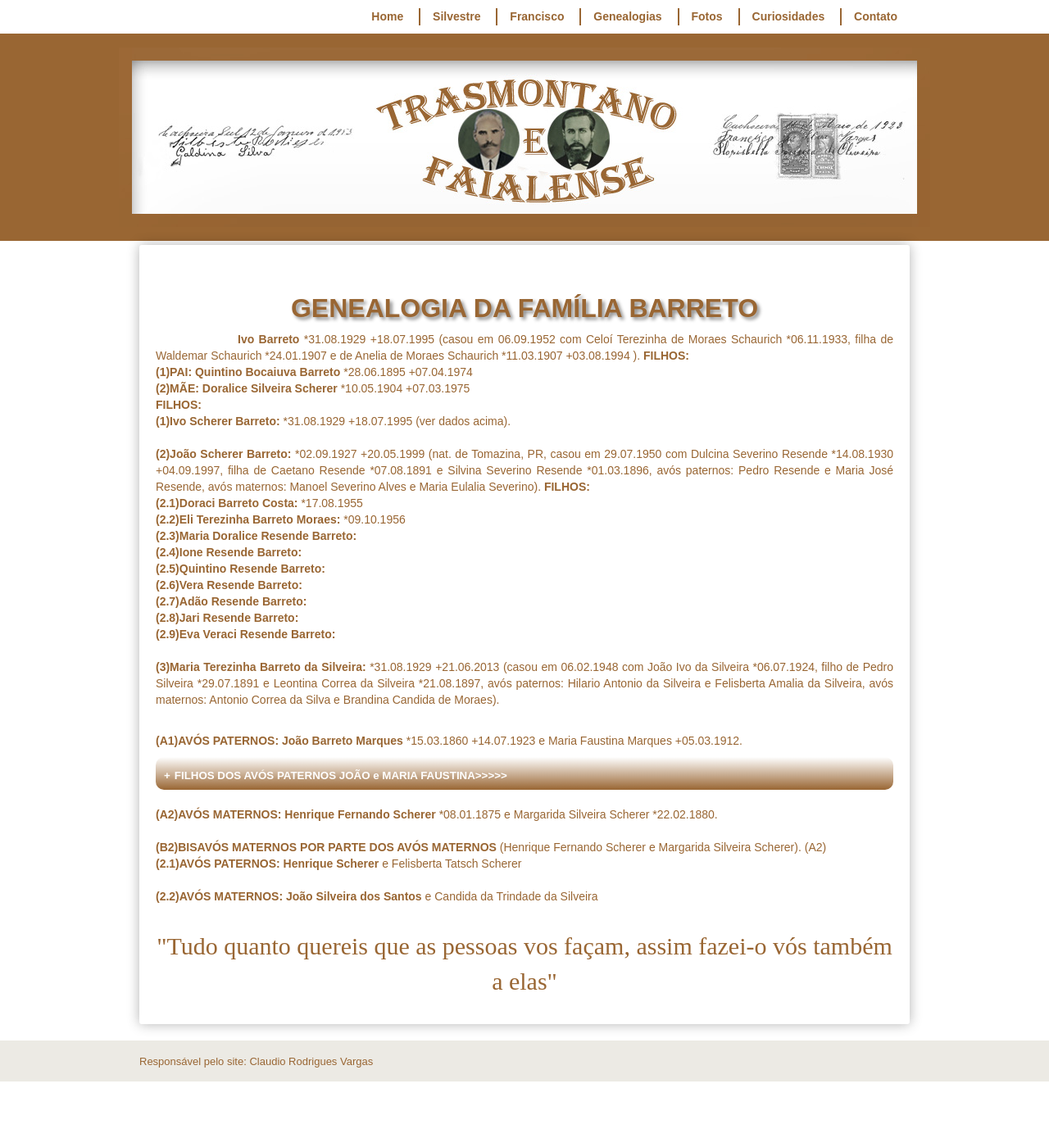
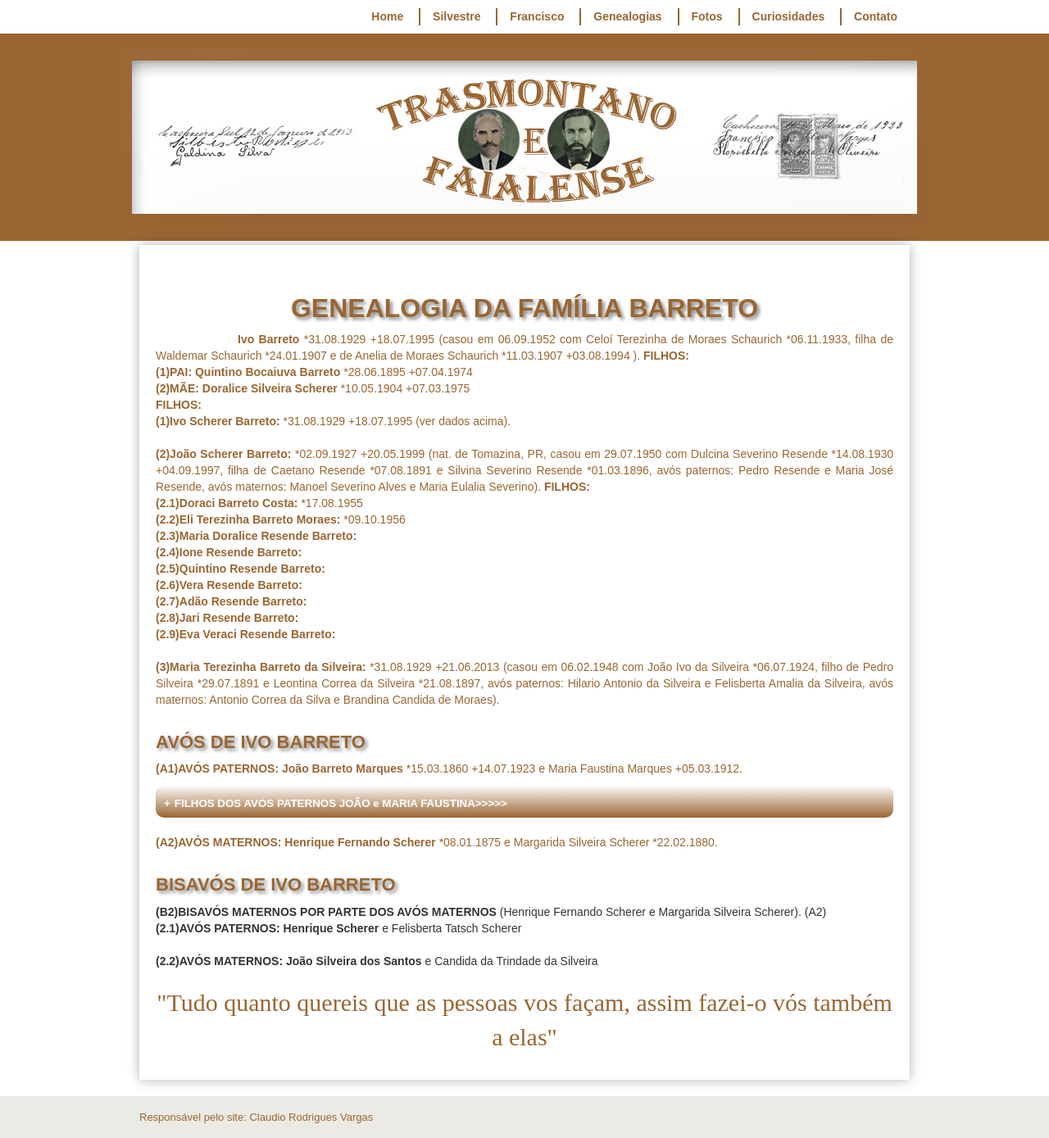
Before and after one commit to claudiovargas1955/claudiovargas1955.github.io, a Jekyll site: the page built from _pages/familia-barreto.html, in a window 1280 px wide. Shown: the whole page at 82% size. Built offline with Jekyll 4.4.1, drawn with Linux system fonts in a browser that asks for light colours; some web fonts are replaced; before the commit the page ends 1320 px from its top, so only the background shows below that.

Commit message:
Update familia-barreto.html

```diff
--- a/_pages/familia-barreto.html
+++ b/_pages/familia-barreto.html
@@ -120,7 +120,7 @@ Maria José Resende, avós maternos: Manoel Severino Alves e Maria Eulalia Sever
 <b>(3)Maria Terezinha Barreto da Silveira: </b>*31.08.1929 +21.06.2013 (casou em 06.02.1948 com João Ivo da Silveira *06.07.1924, filho
 de Pedro Silveira *29.07.1891 e Leontina Correa da Silveira *21.08.1897, avós paternos: Hilario Antonio da Silveira e Felisberta Amalia
 da Silveira, avós maternos: Antonio Correa da Silva e Brandina Candida de Moraes).<br><br>
-
+<h4>AVÓS DE IVO BARRETO</h4>
 <p><b>(A1)AVÓS PATERNOS: João Barreto Marques </b>*15.03.1860 +14.07.1923 e Maria Faustina Marques +05.03.1912.
 <details><summary><b>FILHOS DOS AVÓS PATERNOS JOÃO e MARIA FAUSTINA>>>>></summary></b><br/>
 <p><b>(1.1.1)Laurinda Barreto Marques: </b>*1888 ou 10.04.1882<br><br>
@@ -210,6 +210,7 @@ Catarina Lindenmaier). <b>FILHOS:</b><br>
 
 <p><b>(A2)AVÓS MATERNOS: Henrique Fernando Scherer</b> *08.01.1875 e Margarida Silveira Scherer *22.02.1880.<br><br>
 
+<h4>BISAVÓS DE IVO BARRETO</h4>
 <b>(B2)BISAVÓS MATERNOS POR PARTE DOS AVÓS MATERNOS </b>(Henrique Fernando Scherer e Margarida Silveira Scherer). (A2)<br>
 <b>(2.1)AVÓS PATERNOS: Henrique Scherer </b> e Felisberta Tatsch Scherer <br><br>
 
```
